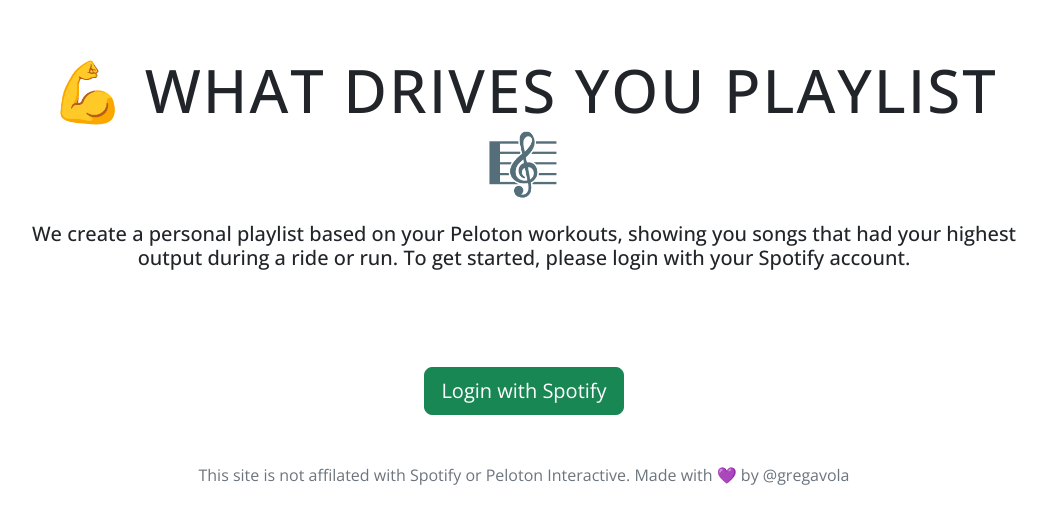
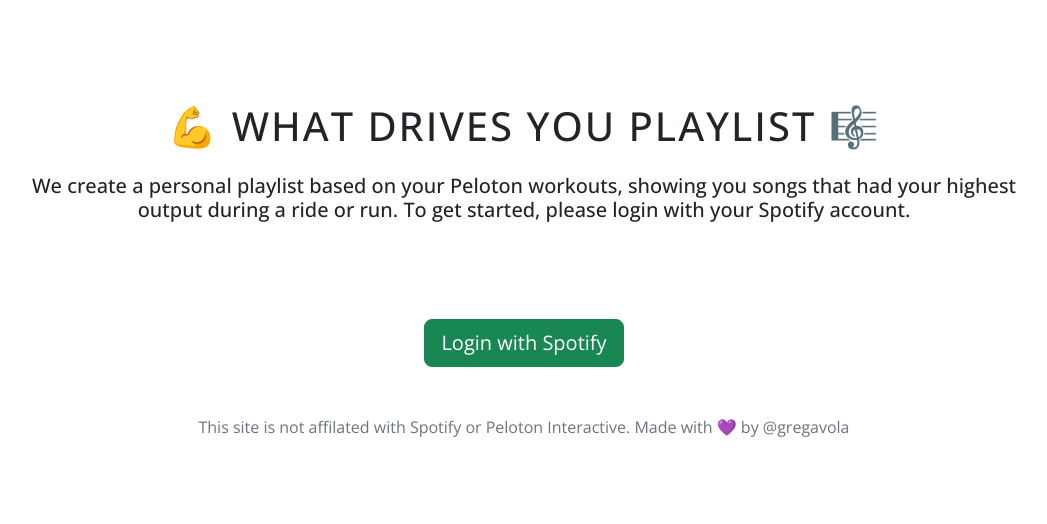
Before and after one commit to gregavola/what-moves-you-playlist, a Next.js app: page / in a window 1280 px wide. Shown: the part 130-654 px from the top of the page, without its empty margins (116-1163 px from the left). Built offline with nearby package versions, Linux system fonts and the light colour scheme; no server answers.

Commit message:
small text tweaks

```diff
--- a/pages/dashboard.tsx
+++ b/pages/dashboard.tsx
@@ -382,7 +382,7 @@
             <Type as="h1" variant="alto" className="mb-3 text-center">
               {randomPromptQuestions}
             </Type>
-            {workerPerc && workerPerc !== 0 && (
+            {workerPerc !== 0 && (
               <div className="d-flex align-items-center mt-3 mb-3 w-100">
                 <Progress
                   value={workerPerc}
--- a/pages/index.tsx
+++ b/pages/index.tsx
@@ -31,7 +31,7 @@
           as="h1"
           variant="forte"
           className="mb-2 text-uppercase text-center"
-          style={{ letterSpacing: 2, fontSize: 60 }}
+          style={{ letterSpacing: 2 }}
         >
           💪 What Drives You Playlist 🎼
         </Type>
```
